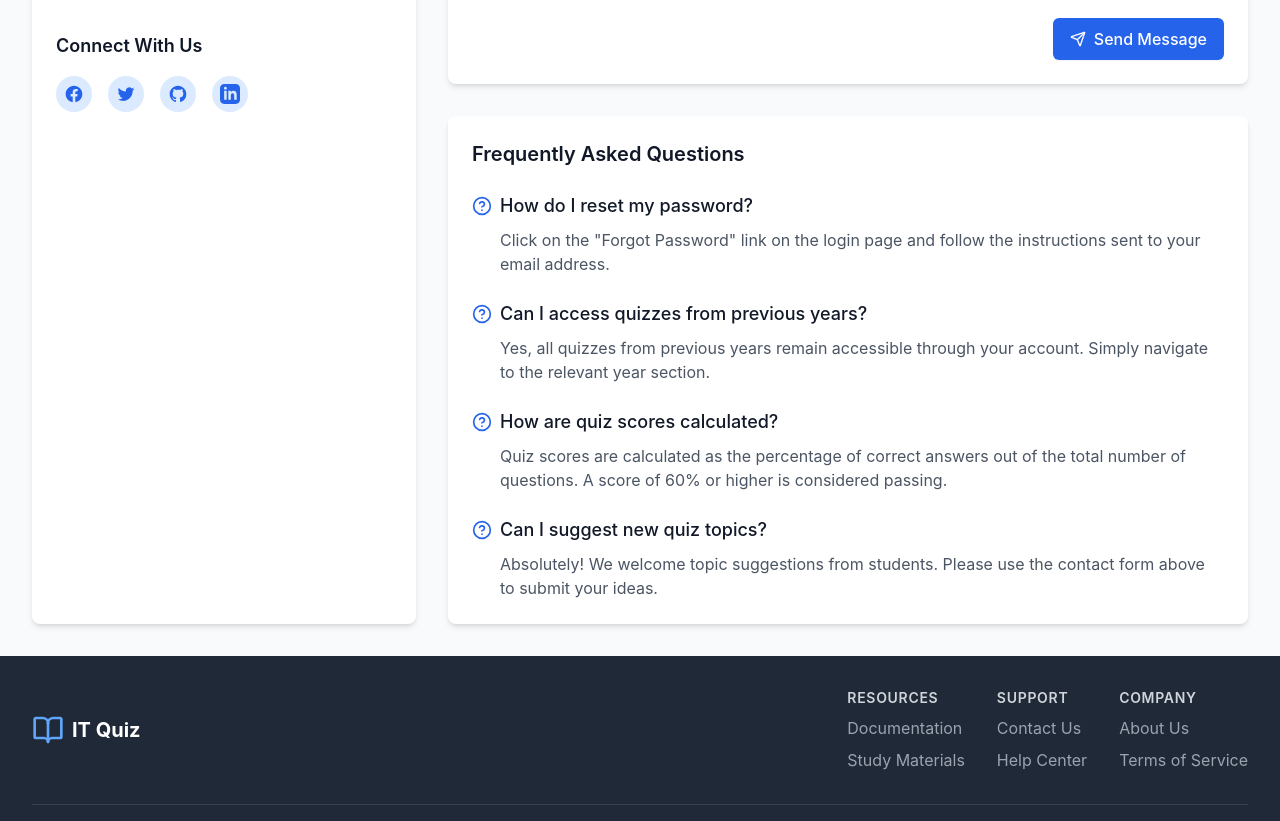
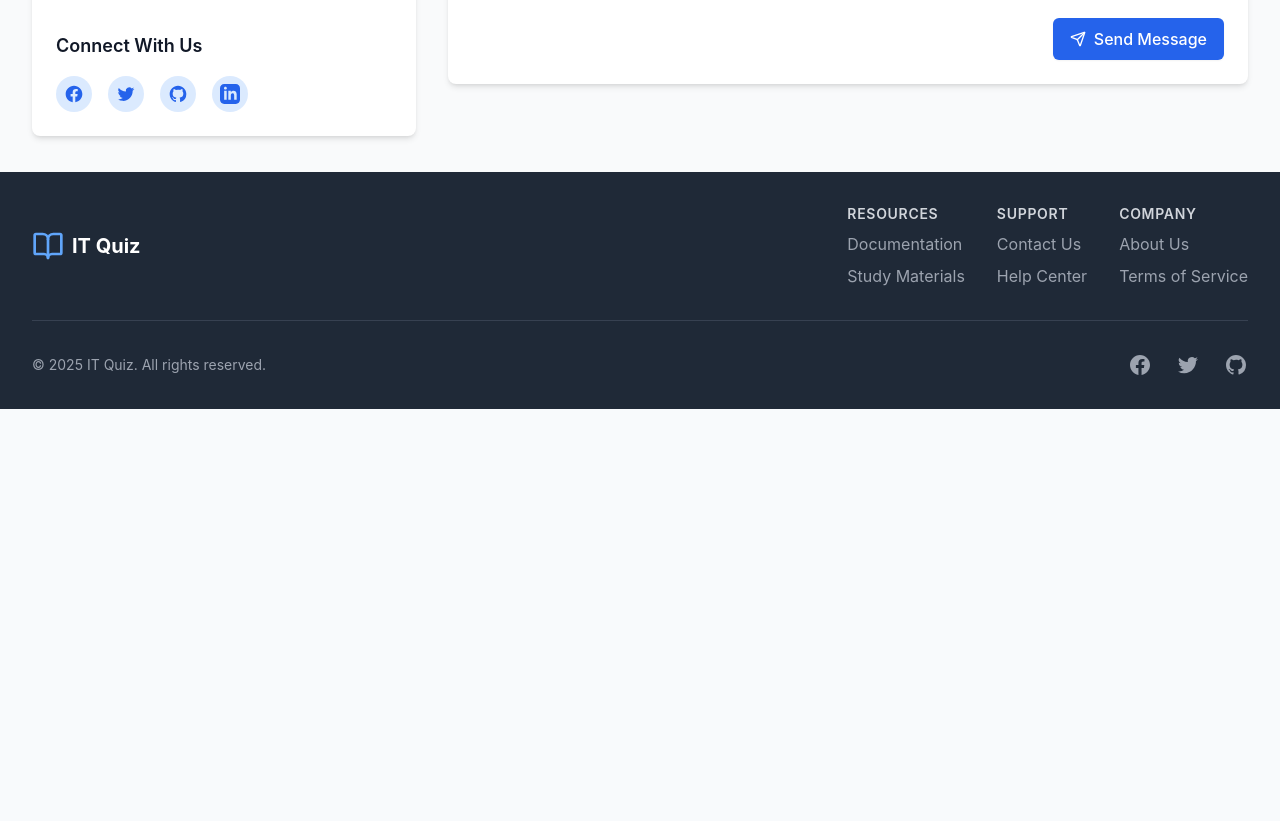
Before and after one commit to ImashaKalpani/Quiz-Website, a React app in the folder quiz-web/: page /contact in a window 1280 px wide. Shown: the part 692-1513 px from the top of the page. After the commit the page ends 1101 px from the top, so only its background shows below. Built offline with nearby package versions, Linux system fonts and the light colour scheme; the HTML template or start-up script is replaced by a standard one.

Commit message:
Update ContactUs.tsx

```diff
--- a/quiz-web/src/pages/ContactUs.tsx
+++ b/quiz-web/src/pages/ContactUs.tsx
@@ -195,56 +195,7 @@ const ContactUs: React.FC = () => {
                   </div>
                 </form>}
             </div>
-            {/* FAQ Section */}
-            <div className="bg-white rounded-lg shadow-md p-6 mt-8">
-              <h2 className="text-xl font-semibold text-gray-900 mb-6">
-                Frequently Asked Questions
-              </h2>
-              <div className="space-y-6">
-                <div>
-                  <h3 className="flex items-center text-lg font-medium text-gray-900">
-                    <HelpCircleIcon className="h-5 w-5 text-blue-600 mr-2" />
-                    How do I reset my password?
-                  </h3>
-                  <p className="mt-2 text-gray-600 pl-7">
-                    Click on the "Forgot Password" link on the login page and
-                    follow the instructions sent to your email address.
-                  </p>
-                </div>
-                <div>
-                  <h3 className="flex items-center text-lg font-medium text-gray-900">
-                    <HelpCircleIcon className="h-5 w-5 text-blue-600 mr-2" />
-                    Can I access quizzes from previous years?
-                  </h3>
-                  <p className="mt-2 text-gray-600 pl-7">
-                    Yes, all quizzes from previous years remain accessible
-                    through your account. Simply navigate to the relevant year
-                    section.
-                  </p>
-                </div>
-                <div>
-                  <h3 className="flex items-center text-lg font-medium text-gray-900">
-                    <HelpCircleIcon className="h-5 w-5 text-blue-600 mr-2" />
-                    How are quiz scores calculated?
-                  </h3>
-                  <p className="mt-2 text-gray-600 pl-7">
-                    Quiz scores are calculated as the percentage of correct
-                    answers out of the total number of questions. A score of 60%
-                    or higher is considered passing.
-                  </p>
-                </div>
-                <div>
-                  <h3 className="flex items-center text-lg font-medium text-gray-900">
-                    <HelpCircleIcon className="h-5 w-5 text-blue-600 mr-2" />
-                    Can I suggest new quiz topics?
-                  </h3>
-                  <p className="mt-2 text-gray-600 pl-7">
-                    Absolutely! We welcome topic suggestions from students.
-                    Please use the contact form above to submit your ideas.
-                  </p>
-                </div>
-              </div>
-            </div>
+
           </div>
         </div>
       </div>
```
